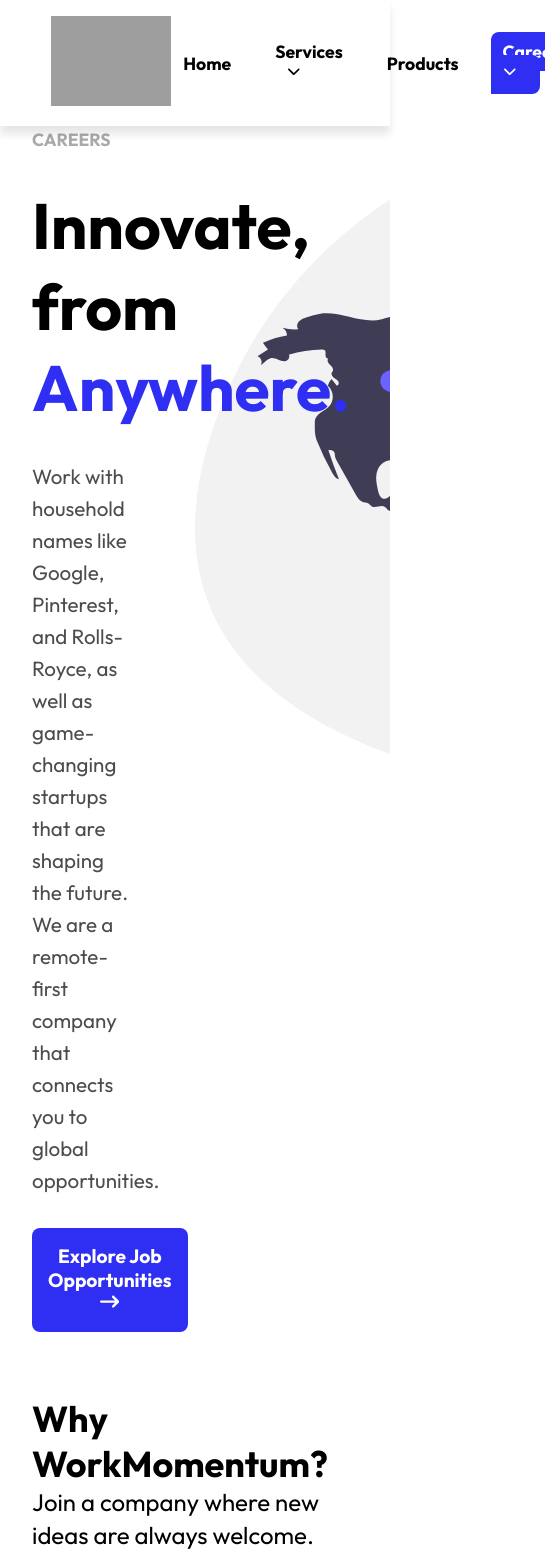
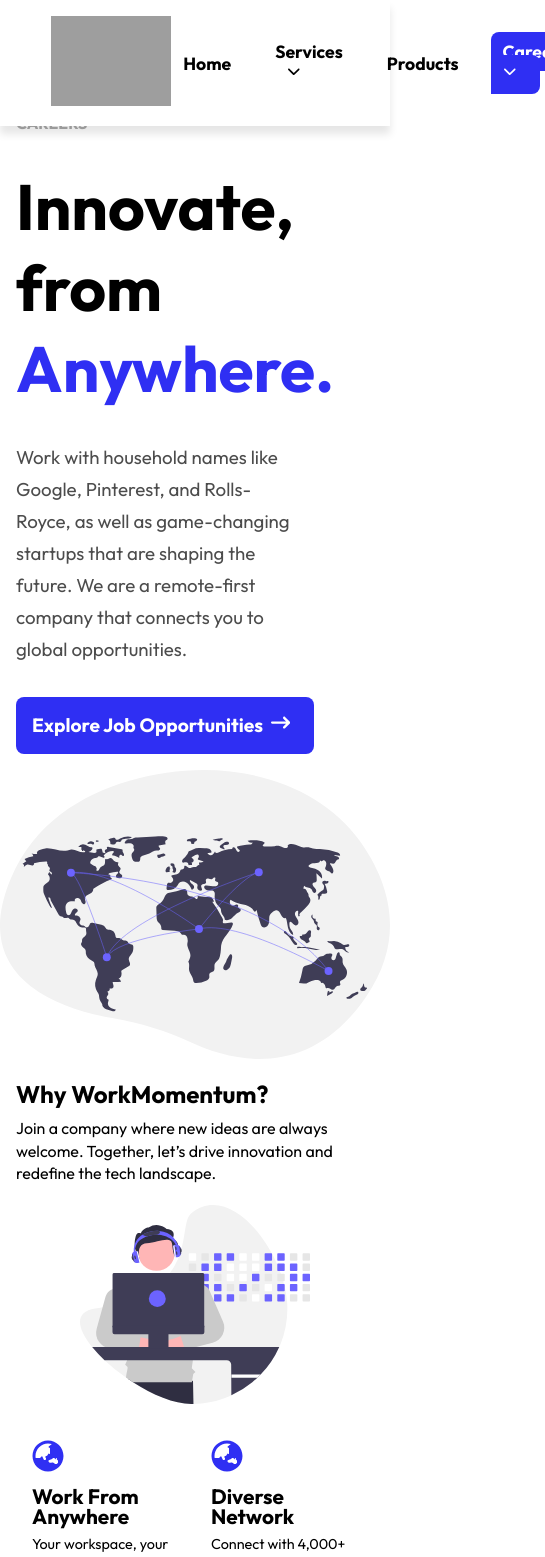
Before and after one commit to ani2727/Work-Momentum, a React (Create React App) app in the folder frontend/: page /careers in a window 390 px wide. Shown: the top 1557 px of the page, 545 px wide, since content can reach past the window. Built offline with nearby package versions, Linux system fonts and the light colour scheme; grey boxes are pictures that could not be loaded.

Commit message:
Added responsiveness to Careers page

```diff
--- a/frontend/src/components/Careers/Careers.css
+++ b/frontend/src/components/Careers/Careers.css
@@ -69,6 +69,71 @@
   margin: auto 0.5rem;
 }
 
+@media screen and (max-width: 768px) {
+  .careers-top-section {
+    min-height: max-content;
+    display: flex;
+    flex-direction: column;
+    overflow-x: hidden;
+    width: 100%;
+  }
+  .careers-top-section-left-part {
+    padding: 1rem;
+    width: 100%;
+    background-color: white;
+    min-height: max-content;
+    min-width: 100%;
+    font-size: 1rem;
+  }
+  .careers-top-section-right-part {
+    width: 100%;
+    min-height: max-content;
+    z-index: -10;
+  }
+  .careers-image {
+    min-height: max-content;
+    width: 100%;
+    z-index: -10;
+  }
+  .careers-text {
+    color: rgba(0, 0, 0, 0.334);
+    font-weight: bold;
+    margin-bottom: 2rem;
+  }
+
+  .careers-heading {
+    font-size: 4rem;
+    margin-bottom: 2rem;
+  }
+
+  .careers-heading span {
+    color: #2f2ff3;
+  }
+  .careers-description {
+    color: #000000b3;
+    font-weight: 500;
+    line-height: 2rem;
+    margin-bottom: 2rem;
+    max-width: 80%;
+  }
+
+  .explore-jobs-button {
+    color: white;
+    background-color: rgb(47, 47, 243);
+    padding: 1rem;
+    border: none;
+    border-radius: 0.5rem;
+    font-size: 1.2rem;
+    font-weight: bold;
+  }
+
+  .arrow-icon {
+    display: inline-block;
+    align-self: center;
+    margin: auto 0.5rem;
+  }
+}
+
 .careers-mid-section {
   padding: 2rem;
   max-width: 1200px;
@@ -109,6 +174,51 @@
   margin-bottom: 0.5rem;
 }
 
+@media screen and (max-width: 768px) {
+  .careers-mid-section {
+    padding: 1rem;
+    width: 100%;
+    font-size: 1rem;
+  }
+  .careers-mid-section h1 {
+    margin-bottom: 0.5rem;
+  }
+  .laptop-image-container {
+    display: flex;
+    justify-content: center;
+    padding: 20px;
+  }
+  .laptops-image {
+    max-width: 100%;
+    max-height: 200px;
+    margin: 0px auto;
+  }
+
+  .why-workmomentum-container {
+    display: flex;
+    flex-wrap: wrap;
+    font-size: 0.9em;
+  }
+
+  .why-card {
+    display: flex;
+    flex-direction: column;
+    width: 50%;
+    gap: 10px;
+    padding: 1rem;
+  }
+  .why-card-details {
+    margin-left: 0rem;
+    margin-bottom: 0.5rem;
+    line-height: 1.25rem;
+  }
+
+  .why-card-details h3 {
+    font-size: 1.3rem;
+    margin-bottom: 0.5rem;
+  }
+}
+
 .careers-jobs-section {
   padding: 2rem;
   max-width: 1200px;
@@ -125,6 +235,30 @@
 
 .careers-jobs-section .explore-more:hover {
   color: black;
+}
+
+@media screen and (max-width: 768px) {
+  .careers-jobs-section {
+    padding: 0rem;
+    width: 100%;
+    margin: 0rem;
+    font-size: 1rem;
+    display: flex;
+    flex-direction: column;
+    align-items: center;
+  }
+
+  .careers-jobs-section .heading {
+    font-size: 1.5rem;
+  }
+
+  .careers-jobs-section .explore-more {
+    font-size: 1rem;
+  }
+
+  .careers-jobs-section .explore-more:hover {
+    color: black;
+  }
 }
 
 .careers-bottom-section {
@@ -145,6 +279,7 @@
   justify-content: center;
   gap: 1rem;
 }
+
 .careers-bottom-section .first-part h1 {
   font-size: 2.5rem;
 }
@@ -167,6 +302,52 @@
   border-bottom-right-radius: 1rem;
 }
 
+@media screen and (max-width: 768px) {
+  .careers-bottom-section {
+    width: 90%;
+    margin: 1rem auto;
+    flex-grow: 1;
+    display: flex;
+    flex-direction: column-reverse;
+    border-radius: 1rem;
+    box-shadow: 0px 4px 10px rgba(0, 0, 0, 0.5);
+    margin-bottom: 2rem;
+  }
+
+  .careers-bottom-section .first-part {
+    width: 100%;
+    padding: 1rem;
+    padding-right: 2rem;
+    display: flex;
+    flex-direction: column;
+    justify-content: center;
+    gap: 0.75rem;
+  }
+
+  .careers-bottom-section .first-part h1 {
+    font-size: 1.5rem;
+  }
+
+  .careers-bottom-section .first-part p {
+    font-size: 1rem;
+  }
+  .careers-bottom-section .first-part button {
+    font-size: 1rem;
+    background-color: black;
+    color: white;
+    font-weight: 700;
+    padding: 0.75rem 1.2rem;
+    border-radius: 0.5rem;
+    cursor: pointer;
+  }
+  .careers-bottom-section-image {
+    width: 100%;
+    border-top-left-radius: 1rem;
+    border-top-right-radius: 1rem;
+    border-bottom-right-radius: 0rem;
+  }
+}
+
 @media screen and (min-width: 1200px) {
   .careers-bottom-section {
     width: 1200px;
--- a/frontend/src/components/JobOpportunities/JobOpportunities.css
+++ b/frontend/src/components/JobOpportunities/JobOpportunities.css
@@ -49,20 +49,27 @@
   flex-wrap: wrap;
 }
 
+@media screen and (min-width: 1200px) {
+  .job-search-results-container {
+    margin: 2rem auto;
+    display: flex;
+    justify-content: center;
+    gap: 20px;
+    flex-wrap: wrap;
+    max-width: 1200px;
+  }
+}
+
 .job-item-card {
   display: flex;
   flex-direction: column;
   justify-content: space-between;
-  width: 400px;
+  width: 48%;
   box-shadow: 0px 0px 5px rgb(0, 0, 0, 0.15);
-  border-radius: 5px;
+  border-top-left-radius: 5px;
+  border-top-right-radius: 5px;
+  flex-shrink: 1;
 }
-@media screen and (max-width: 400px) {
-  .job-item-card {
-    width: 100%;
-  }
-}
-
 .job-item-card:hover {
   box-shadow: 0px 0px 10px rgb(0, 0, 0, 0.3);
 }
@@ -99,3 +106,88 @@
   padding: 0.5rem;
   cursor: pointer;
 }
+
+@media screen and (max-width: 768px) {
+  .job-opportunities-home {
+    padding: 0rem;
+    padding-top: 8rem;
+    display: flex;
+    flex-direction: column;
+    align-items: center;
+    min-height: 80vh;
+  }
+
+  .job-opportunities-home .heading {
+    font-size: 1.5rem;
+  }
+
+  .job-search-container {
+    min-width: 80%;
+    max-width: 90%;
+    margin: 1rem;
+    display: flex;
+    gap: 15px;
+    align-items: center;
+    padding: 1rem;
+    border: 1px solid black;
+    border-radius: 5px;
+    box-shadow: 0px 0px 5px rgb(0, 0, 0, 0.3);
+  }
+
+  .job-search-results-container {
+    margin: 1rem;
+    display: flex;
+    justify-content: center;
+    gap: 1rem;
+    flex-wrap: wrap;
+  }
+
+  .job-item-card {
+    display: flex;
+    flex-direction: column;
+    justify-content: space-between;
+    width: 45%;
+    box-shadow: 0px 0px 5px rgb(0, 0, 0, 0.15);
+    border-top-left-radius: 5px;
+    border-top-right-radius: 5px;
+    flex-grow: 1;
+    flex-shrink: 1;
+  }
+  .job-item-card:hover {
+    box-shadow: 0px 0px 10px rgb(0, 0, 0, 0.3);
+  }
+
+  .job-item-card .top-section .title {
+    margin: 0rem 0.5rem;
+    margin-top: 0.5rem;
+    font-size: 1rem;
+  }
+
+  .job-item-card .top-section .description {
+    margin: 0rem 0.5rem;
+    margin-top: 0.5rem;
+    color: rgb(0, 0, 0, 0.6);
+    font-size: 0.75rem;
+    margin-bottom: 0.5rem;
+  }
+  .job-item-card .bottom-section {
+    display: flex;
+    width: 100%;
+    justify-content: space-around;
+  }
+  .job-item-card .bottom-section p {
+    background-color: rgba(0, 0, 0, 0.112);
+    width: 60%;
+    padding: 0.5rem;
+    padding-left: 1rem;
+    font-size: 1rem;
+  }
+  .job-item-card .bottom-section button {
+    background-color: rgb(47, 47, 243);
+    color: white;
+    border: 0;
+    width: 40%;
+    padding: 0.5rem;
+    cursor: pointer;
+  }
+}
```
